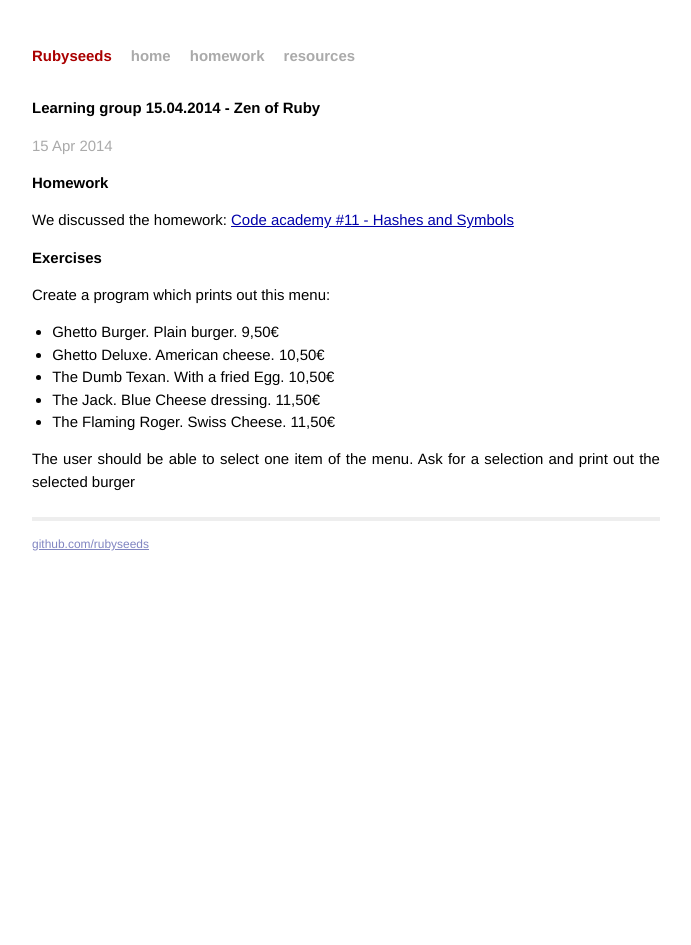
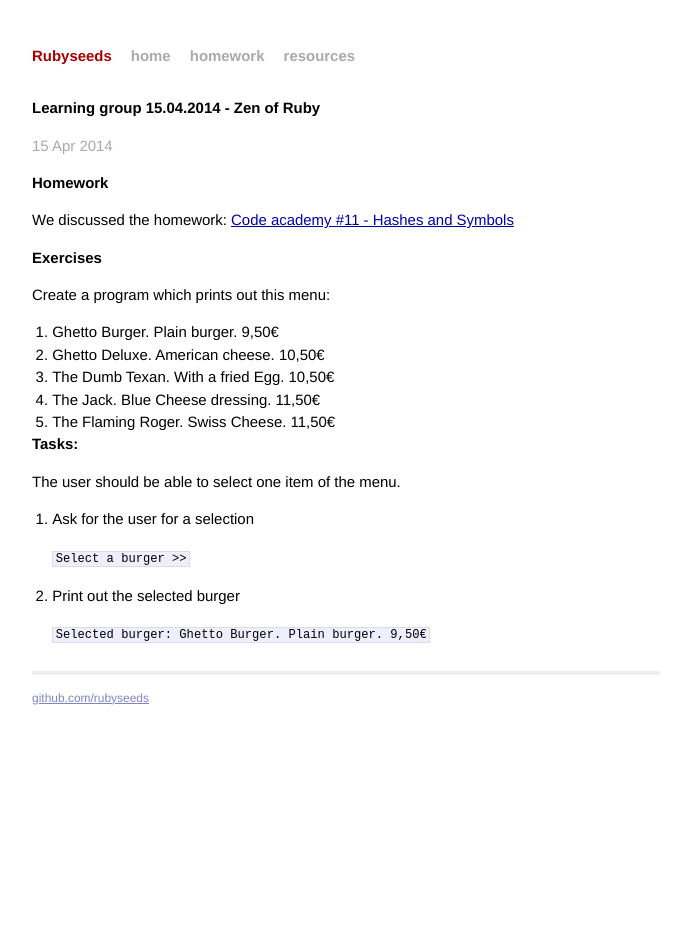
Before and after one commit to LydKo/materials, a Jekyll site: the page built from _posts/2014-04-15-zen-of-ruby.md, in a window 1280 px wide. Shown: the whole page, without its empty margins (294-985 px from the left). Built offline with Jekyll 4.4.1, drawn with Linux system fonts in a browser that asks for light colours; Markdown is read by kramdown in place of the engine named in the settings.

Commit message:
Zen of Ruby: Added numbering
Numbered the exercise steps

```diff
--- a/_posts/2014-04-15-zen-of-ruby.md
+++ b/_posts/2014-04-15-zen-of-ruby.md
@@ -15,11 +15,20 @@ Symbols](http://www.codecademy.com/de/courses/ruby-beginner-en-Qn7Qw/0/1?curricu
 
 Create a program which prints out this menu:
 
-- Ghetto Burger. Plain burger.  9,50€
-- Ghetto Deluxe. American cheese.  10,50€
-- The Dumb Texan. With a fried Egg.  10,50€
-- The Jack. Blue Cheese dressing.  11,50€
-- The Flaming Roger. Swiss Cheese.  11,50€
+1. Ghetto Burger. Plain burger.  9,50€
+2. Ghetto Deluxe. American cheese.  10,50€
+3. The Dumb Texan. With a fried Egg.  10,50€
+4. The Jack. Blue Cheese dressing.  11,50€
+5. The Flaming Roger. Swiss Cheese.  11,50€
 
-The user should be able to select one item of the menu. Ask for a
-selection and print out the selected burger
+## Tasks:
+
+The user should be able to select one item of the menu.
+
+1. Ask for the user for a selection
+
+    `Select a burger >>`
+
+2. Print out the selected burger
+
+    `Selected burger: Ghetto Burger. Plain burger.  9,50€`
```
